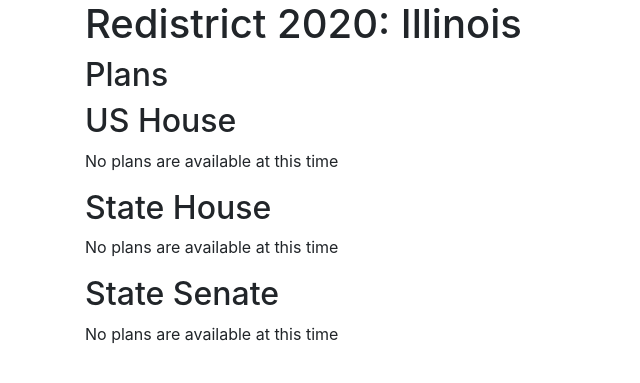
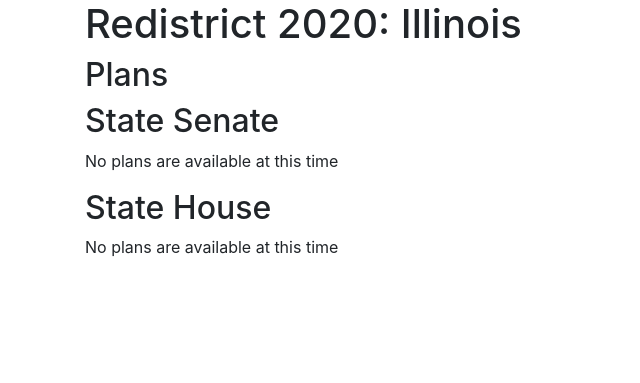
Before and after one commit to PlanScore/Redistrict2020, a Jekyll site: the page built from states/illinois.md, in a window 1280 px wide. Shown: the top 383 px of the page, without its empty margins (0-640 px from the left). Built offline with Jekyll 4.4.1, drawn with Linux system fonts in a browser that asks for light colours.

Commit message:
Update illinois.md

```diff
--- a/states/illinois.md
+++ b/states/illinois.md
@@ -6,9 +6,9 @@ layout: basic-page
 Plans
 ---
 
-US House
+State Senate
 ---
-{% assign state_plans = site.plans | where: "state", "Illinois" | where: "body", "US House" | sort: "date" | reverse %}
+{% assign state_plans = site.plans | where: "state", "Illinois" | where: "body", "State Senate" | sort: "date" | reverse %}
 
 {% if state_plans.length == null %}
 No plans are available at this time
@@ -17,6 +17,7 @@ No plans are available at this time
 - [{{ plan.title }}]({{ plan.url }}), {{ plan.date | date_to_string }}
 {% endfor %}
 {% endif %}
+
 
 State House
 ---
@@ -29,19 +30,3 @@ No plans are available at this time
 - [{{ plan.title }}]({{ plan.url }}), {{ plan.date | date_to_string }}
 {% endfor %}
 {% endif %}
-
-State Senate
----
-{% assign state_plans = site.plans | where: "state", "Illinois" | where: "body", "State Senate" | sort: "date" | reverse %}
-
-{% for plan in state_plans %}
-- [{{ plan.title }}]({{ plan.url }}), {{ plan.date | date_to_string }}
-{% endfor %}
-
-{% if state_plans.length == null %}
-No plans are available at this time
-{% else %}
-{% for plan in state_plans %}
-- [{{ plan.title }}]({{ plan.url }}), {{ plan.date | date_to_string }}
-{% endfor %}
-{% endif %}
```
